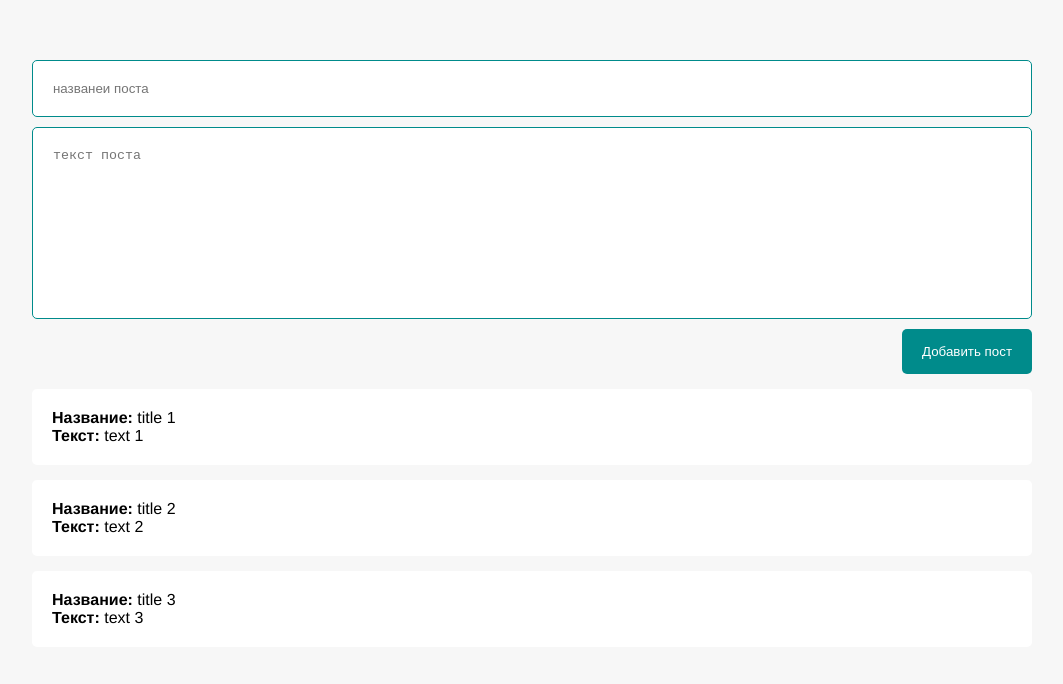
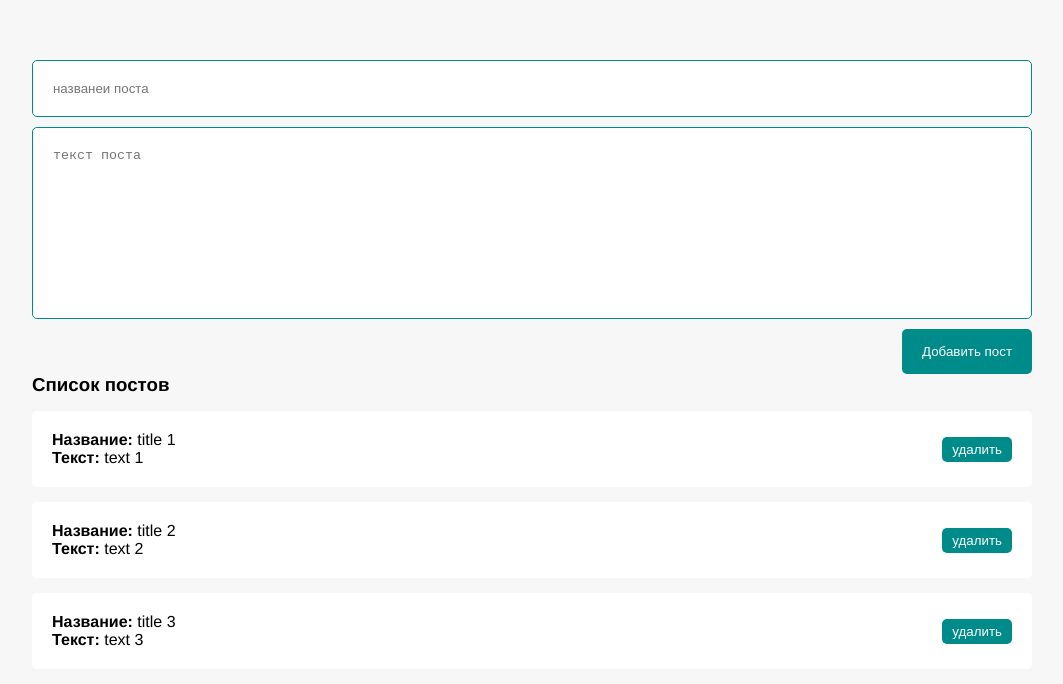
Before and after one commit to Shkurd/vue3-test-1, a Vue app: page / in a window 1280 px wide. Shown: the top 684 px of the page, without its empty margins (108-1171 px from the left). Built offline with nearby package versions, Linux system fonts and the light colour scheme.

Commit message:
update dev

```diff
--- a/src/App.vue
+++ b/src/App.vue
@@ -1,25 +1,13 @@
 <template>
 
-  <form class="form" @submit.prevent>
-    <input class="input" type="text" v-model="newTitle" placeholder="названеи поста">
-    <textarea class="textarea" v-model="newText" name="" id="" cols="30" rows="10" placeholder="текст поста"></textarea>
-    <div class="warn" v-if="validateFields">
-      Заполните недостающие поля
-    </div>
-    <button class="btn" @click="addNewPost">Добавить пост</button>
-  </form>
-
-
-  <div class="post" :key="post.id" v-for="post in posts">
-      <div><strong>Название: </strong> {{ post.title }}</div>
-      <div><strong>Текст: </strong> {{ post.text }}</div>
-  </div>
-
+  <posts-form @newPost="createNewPost"/><!--подписывается на событие и назанчаем функцию обработки поступающих данных -->
+  <posts-list :posts="posts" @delPost="deletePost"/> <!--параметры, которые передаются (байндятся)в дочерний компонент -->
 
 </template>
 
 <script>
-// import HelloWorld from './components/HelloWorld.vue'
+import PostsForm from '@/components/PostsForm.vue'
+import PostsList from '@/components/PostsList.vue'
 
 // export default {
 //   name: 'App',
@@ -29,6 +17,10 @@
 // }
 
 export default {
+  components: {
+    PostsForm, PostsList
+  },
+
   data() {
     return {
       posts: [
@@ -36,23 +28,19 @@ export default {
         {id:new Date(), title: 'title 2', text: 'text 2'},
         {id:new Date(), title: 'title 3', text: 'text 3'}
       ],
-      newTitle: '',
-      newText: '',
-      validateFields: false,
     }
   },
 
   methods: {
-    addNewPost() {
-      if (this.newTitle.trim() && this.newText.trim()) {
-        this.posts.push({id:new Date(), title: this.newTitle, text: this.newText})
-        this.newTitle = ''
-        this.newText = ''
-        this.validateFields = false
-      } else {
-        this.validateFields = true
-      }
+
+    createNewPost(post) {
+      this.posts.push({...post});// извлекаем данные из прокси обьекта и пушим (https://stackoverflow.com/questions/66605274/accessing-a-proxy-object-in-vue3)
+    },
+
+    deletePost(post) {
+      this.posts = this.posts.filter(p => p.id !== post.id)
     }
+
   },
 }
 </script>
@@ -76,48 +64,4 @@ body {
   margin: 60px auto;
 }
 
-.post {
-  padding: 20px;
-  margin-top: 15px;
-  background: white;
-  border-radius: 5px;
-}
-
-.form {
-  display: flex;
-  flex-direction: column;
-}
-
-.input, .textarea {
-  background: white;
-  border: 1px solid darkcyan;
-  padding: 20px;
-  border-radius: 5px;
-  width: 100%;
-  margin-bottom: 10px;
-}
-
-.textarea {
-  resize: none;
-}
-
-.btn {
-  background: darkcyan;
-  color: white;
-  padding: 15px 20px;
-  border: none;
-  border-radius: 5px;
-  cursor: pointer;
-  align-self: flex-end;
-}
-
-.btn:hover {
-  background: rgb(1, 104, 104);
-}
-
-.warn {
-  color: red
-}
-
-
 </style>
--- /dev/null
+++ b/src/components/PostItem.vue
@@ -0,0 +1,50 @@
+<template>
+
+    <div class="post-item">
+        <div>
+            <div><strong>Название: </strong> {{ post.title }}</div>
+            <div><strong>Текст: </strong> {{ post.text }}</div>
+        </div>
+
+        <div class="post-btns">
+            <button-item class="btn-delete" @click="$emit('delPost', post)" >удалить</button-item>
+        </div>
+    </div>
+
+  </template>
+
+  <script>
+
+//   import ButtonItem from '@/components/ui/ButtonItem.vue'
+
+  export default {
+    // components: {
+    //     ButtonItem
+    // },
+    props: {//параметры, которые передаются из родительского компонента
+      post: {
+        type: Object,
+        required: true
+      }
+    },
+
+    methods: {
+
+    },
+  }
+  </script>
+
+  <style scoped>
+
+    .post-item {
+      padding: 20px;
+      margin-top: 15px;
+      background: white;
+      border-radius: 5px;
+      list-style-type: none;
+      display: flex;
+      justify-content: space-between;
+      align-items: center;
+    }
+
+  </style>
--- /dev/null
+++ b/src/components/PostsForm.vue
@@ -0,0 +1,75 @@
+  <template>
+
+    <form class="form" @submit.prevent>
+      <input-item v-model:value="post.title" placeholder="названеи поста"/>
+      <textarea class="textarea" v-model="post.text" name="" id="" cols="30" rows="10" placeholder="текст поста"></textarea>
+      <div class="warn" v-if="validateFields">
+        Заполните недостающие поля
+      </div>
+      <button-item @click="addNewPost">Добавить пост</button-item>
+    </form>
+
+  </template>
+
+  <script>
+
+  // import ButtonItem from '@/components/ui/ButtonItem.vue'
+
+  export default {
+  //   components: {
+  //     ButtonItem
+  // },
+
+    data() {
+      return {
+        post: {
+          id: new Date(),
+          title: '',
+          text: '',
+        },
+        validateFields: false,
+
+      }
+    },
+
+    methods: {
+      addNewPost() {
+        if (this.post.title.trim() && this.post.text.trim()) {
+          this.$emit('newPost', this.post)// Событие, которое мы будем слшать в родителе, чтобы принять новый пост и второй параметр - аргумент, который будем передавать
+          this.post.title = ''
+          this.post.text = ''
+          this.validateFields = false
+        } else {
+          this.validateFields = true
+        }
+      },
+
+    },
+  }
+  </script>
+
+  <style scoped>
+
+    .form {
+      display: flex;
+      flex-direction: column;
+    }
+
+    .textarea {
+      background: white;
+      border: 1px solid darkcyan;
+      padding: 20px;
+      border-radius: 5px;
+      width: 100%;
+      margin-bottom: 10px;
+    }
+
+    .textarea {
+      resize: none;
+    }
+
+    .warn {
+      color: red
+    }
+
+  </style>
--- /dev/null
+++ b/src/components/PostsList.vue
@@ -0,0 +1,39 @@
+  <template>
+    <h3 v-if="posts.length">Список постов</h3>
+    <h3 v-if="!posts.length">Список постов пуст</h3>
+    <ul class="posts-list">
+        <post-item
+          v-for="post in posts"
+          :key="post.id"
+          :post="post"
+          @delPost="$emit('delPost', post)"
+        />
+    </ul>
+
+
+  </template>
+
+  <script>
+import PostItem from './PostItem.vue'
+
+  export default {
+  components: { PostItem },
+    props: {//параметры, которые передаются из родительского компонента
+      posts: {
+        type: Array,
+        required: true
+      }
+    },
+
+    methods: {
+
+    },
+  }
+  </script>
+
+  <style scoped>
+    .no-post {
+      list-style-type: none;
+    }
+
+  </style>
--- /dev/null
+++ b/src/components/ui/ButtonItem.vue
@@ -0,0 +1,35 @@
+  <template>
+
+    <button class="btn">
+      <slot></slot>
+    </button>
+
+  </template>
+
+  <script>
+
+  export default {
+    name: 'button-item'
+  }
+  </script>
+
+  <style scoped>
+    .btn {
+      background: darkcyan;
+      color: white;
+      padding: 15px 20px;
+      border: none;
+      border-radius: 5px;
+      cursor: pointer;
+      align-self: flex-end;
+    }
+
+    .btn:hover {
+      background: rgb(1, 104, 104);
+    }
+
+    .btn-delete {
+      padding: 5px 10px;
+    }
+
+  </style>
--- /dev/null
+++ b/src/components/ui/InputItem.vue
@@ -0,0 +1,32 @@
+  <template>
+
+    <input :value="value" @input="updateInput" class="input" type="text">
+
+  </template>
+
+  <script>
+
+  export default {
+    name: 'input-item',
+    props: {
+        value: [String, Number]
+    },
+    methods: {
+        updateInput(event) {
+            this.$emit('update:value', event.target.value)
+        }
+    }
+  }
+  </script>
+
+  <style scoped>
+    .input {
+      background: white;
+      border: 1px solid darkcyan;
+      padding: 20px;
+      border-radius: 5px;
+      width: 100%;
+      margin-bottom: 10px;
+    }
+
+  </style>
--- /dev/null
+++ b/src/components/ui/index.js
@@ -0,0 +1,10 @@
+// список копонентов, которые я буду регистрировать глобально в main.js из списка в этом файле
+
+import ButtonItem from '@/components/ui/ButtonItem.vue'
+import InputItem from '@/components/ui/InputItem.vue'
+
+export default [
+    ButtonItem,
+    InputItem
+
+]
--- a/src/main.js
+++ b/src/main.js
@@ -1,4 +1,11 @@
 import { createApp } from 'vue'
 import App from './App.vue'
+import components from '@/components/ui/index'
 
-createApp(App).mount('#app')
+const app = createApp(App)
+components.forEach(component => {
+    app.component(component.name, component)
+});
+
+
+app.mount('#app')
```
Also changed, not shown: src/components/HelloWorld.vue (deleted, +0 -58 lines).
